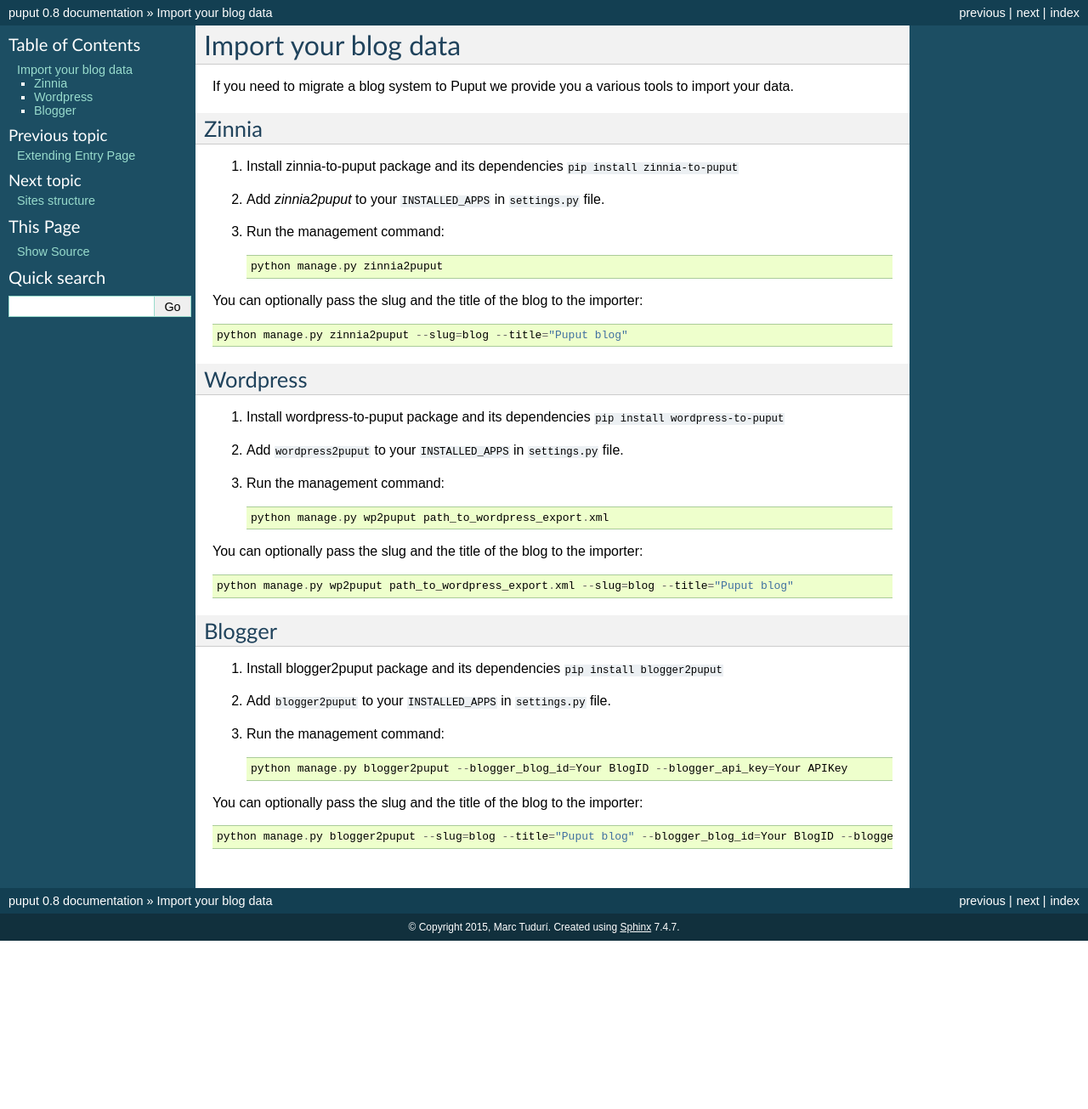
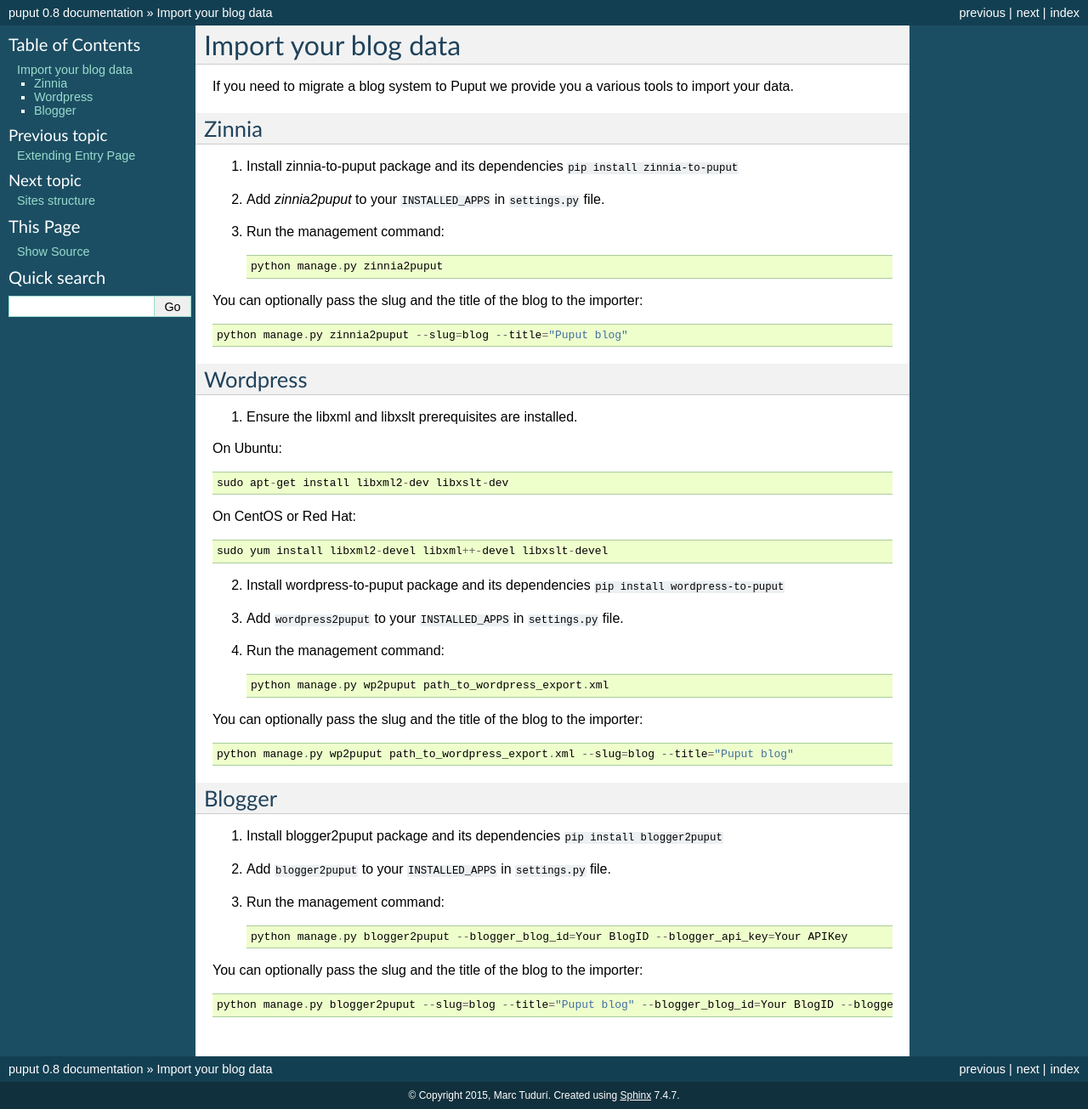
Before and after one commit to APSL/puput, a Sphinx documentation site: the page built from docs/importers.rst, in a window 1280 px wide. Shown: the whole page at 85% size. Built offline with Sphinx 7.4.7, drawn with Linux system fonts in a browser that asks for light colours; before the commit the page ends 1107 px from its top, so only the background shows below that.

Commit message:
Add documentation for installing pre-requisites for wp2puput importer on CentOS/RedHat and Ubuntu.

```diff
--- a/docs/importers.rst
+++ b/docs/importers.rst
@@ -10,15 +10,26 @@
 3. Run the management command::
 
     python manage.py zinnia2puput
+
 You can optionally pass the slug and the title of the blog to the importer::
 
     python manage.py zinnia2puput --slug=blog --title="Puput blog"
 
 Wordpress
 ---------
-1. Install wordpress-to-puput package and its dependencies :code:`pip install wordpress-to-puput`
-2. Add :code:`wordpress2puput` to your :code:`INSTALLED_APPS` in :code:`settings.py` file.
-3. Run the management command::
+1. Ensure the libxml and libxslt prerequisites are installed.
+
+On Ubuntu::
+
+    sudo apt-get install libxml2-dev libxslt-dev
+
+On CentOS or Red Hat::
+
+    sudo yum install libxml2-devel libxml++-devel libxslt-devel
+
+2. Install wordpress-to-puput package and its dependencies :code:`pip install wordpress-to-puput`
+3. Add :code:`wordpress2puput` to your :code:`INSTALLED_APPS` in :code:`settings.py` file.
+4. Run the management command::
 
     python manage.py wp2puput path_to_wordpress_export.xml
 
```
